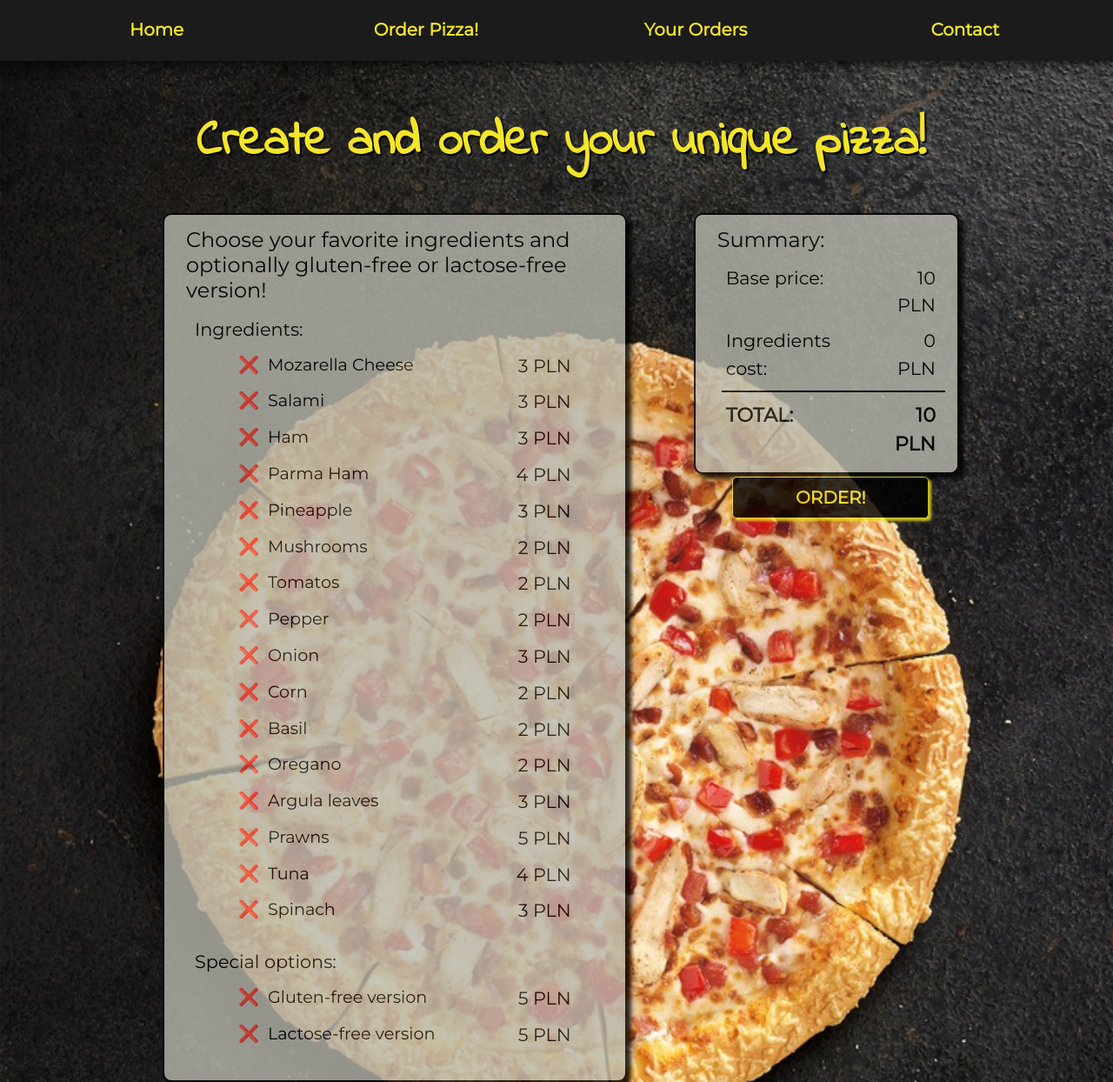
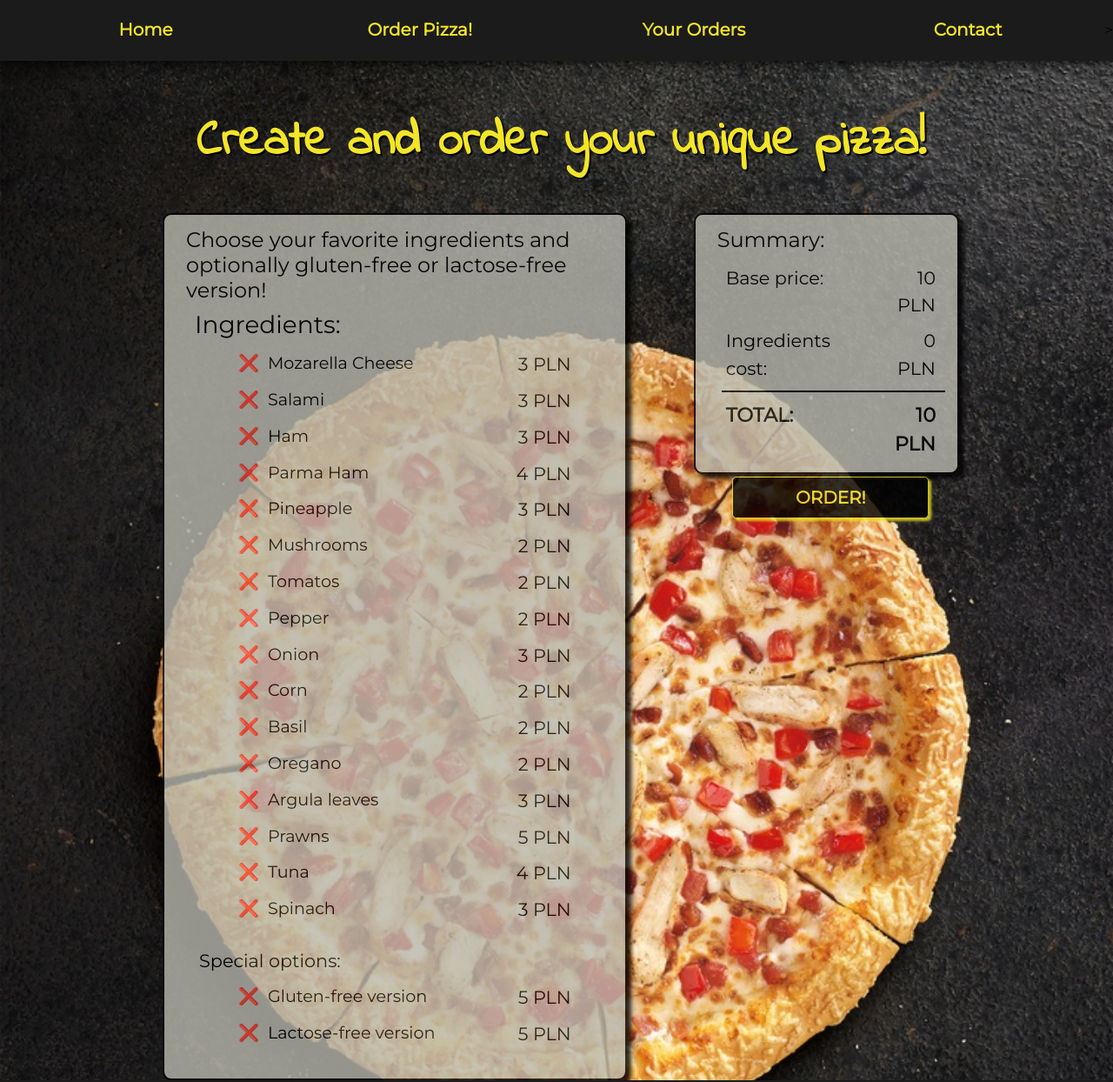
Before and after one commit to ziolek2609/HCI-Project, a Django app: page /order_pizza/ in a window 1280 px wide. Shown: the whole page at 87% size. Run offline with Django 3.2, Linux system fonts and the light colour scheme; some libraries are stand-ins or nearby versions.

Commit message:
QUL changes

```diff
--- a/static/css/main.css
+++ b/static/css/main.css
@@ -192,11 +192,11 @@ ul {
     margin-right: 10px;
 }
 
-h3 {
+#form__header-1 {
     font-size: 1.5rem;
 }
 
-h4 {
+#form__header-2 {
     font-size: 1.3rem;
     padding: 10px 0 0 20px
 }
--- a/uploads/core/models.py
+++ b/uploads/core/models.py
@@ -1,3 +1 @@
-from __future__ import unicode_literals
-
 from django.db import models
--- a/uploads/core/views.py
+++ b/uploads/core/views.py
@@ -1,9 +1,8 @@
 from django.shortcuts import render
 from django.core.files.storage import FileSystemStorage
-from scipy import stats
 
-import csv
-import pandas as pd
+
+
 
 
 def home(request):
@@ -20,58 +19,10 @@ def contact(request):
     print('Contact')
     return render(request, 'contact.html')
 
+def test(request):
+    print('Test')
+    return render(request, 'test.html')
 
 def order_pizza(request):
-    print('Order Pizza!')
-    if request.method == 'POST' and request.FILES['myfile']:
-        myfile = request.FILES['myfile']
-
-        print('\nWhat is `myfile`?')
-        print(type(myfile))
-
-        print('\nDirectly accessing `myfile` gives nothing :(')
-        print(type(str(myfile.read())))
-        print(str(myfile.read()))
-
-        fs = FileSystemStorage()
-        filename = fs.save(myfile.name, myfile)
-        print('\nHowever, when using FileSystemStorage...')
-        print('\nReading filename: %s' % filename)
-        print(type(fs.open(filename)))
-        print(fs.open(filename))
-
-        print('\nOpen and preview using pandas:')
-        df = pd.read_csv(fs.open(filename))
-        print(df)
-
-        print('\nOr with CSV module:')
-        with fs.open(filename, 'rt') as csvfile:
-            readCSV = csv.reader(csvfile, delimiter=',')
-            for row in readCSV:
-                print(row)
-
-        print('Order Pizza!')
-        r_table = df.apply(lambda x: df.apply(lambda y: r_xor_p(x, y,
-                                                                r_xor_p='r')))
-        p_table = df.apply(lambda x: df.apply(lambda y: r_xor_p(x, y,
-                                                                r_xor_p='p')))
-
-        return render(request, 'order_pizza.html',
-                      {'result_present': True,
-                       'results': {'r_table': r_table.to_html(),
-                                   'p_table': p_table.to_html()},
-                       'df': df.to_html()})
-
+    print('Order pizza!')
     return render(request, 'order_pizza.html')
-
-
-def r_xor_p(x, y, r_xor_p='r'):
-    ''' Pearson's r or its p
-    Depending of what you would like to get.
-    '''
-    r, p = stats.pearsonr(x, y)
-
-    if r_xor_p == 'r':
-        return r
-    else:
-        return p
--- a/uploads/templates/base.html
+++ b/uploads/templates/base.html
@@ -6,41 +6,37 @@
     <meta charset="utf-8" />
     <meta name="viewport" content="width=device-width, initial-scale=1, shrink-to-fit=no">
     <title>Pizzorder</title>
+
     <link rel="stylesheet" href="https://cdnjs.cloudflare.com/ajax/libs/font-awesome/4.7.0/css/font-awesome.min.css">
     <link rel="stylesheet" href="https://stackpath.bootstrapcdn.com/bootstrap/4.3.1/css/bootstrap.min.css" integrity="sha384-ggOyR0iXCbMQv3Xipma34MD+dH/1fQ784/j6cY/iJTQUOhcWr7x9JvoRxT2MZw1T" crossorigin="anonymous">
     <link href="https://fonts.googleapis.com/css?family=Indie+Flower&display=swap" rel="stylesheet">
     <link href="https://fonts.googleapis.com/css?family=Montserrat|Parisienne&display=swap" rel="stylesheet">
     <link rel="stylesheet" href="{% static 'css/main.css'%}" type=text/css />
-    <link rel="shortcut icon" href="static/img/ikona.jpg" type="imgage/x-icon">
+    <link rel="shortcut icon" href="{% static 'img/ikona.jpg'%}" type="imgage/x-icon">
 
 
 </head>
 
 <body>
-    <nav>
-        <div class="header">
-            <div class="container-fluid">
-                <div class="navbar row">
-                    <div class="nav-item col-6 col-sm-3">
-                        <a href="{% url 'home' %}">Home</a>
-                    </div>
-                    <div class="nav-item col-6 col-sm-3">
-                        <a href="{% url 'order_pizza' %}">Order Pizza!</a>
-                    </div>
-                    <div class="nav-item col-6 col-sm-3">
-                        <a href="{% url 'your_orders' %}">Your Orders</a>
-                    </div>
-                    <div class="nav-item col-6 col-sm-3">
-                        <a href="{% url 'contact' %}">Contact</a>
-                    </div>
-                </div>
-            </div>
-        </div>
+    <nav class="header">
+            <ul class="container-fluid navbar row">
+                <li class="nav-item col-6 col-sm-3">
+                    <a href="{% url 'home' %}">Home</a>
+                </li>
+                <li class="nav-item col-6 col-sm-3">
+                    <a href="{% url 'order_pizza' %}">Order Pizza!</a>
+                </li>
+                <li class="nav-item col-6 col-sm-3">
+                    <a  href="{% url 'your_orders' %}">Your Orders</a>
+                </li>
+                <li class="nav-item col-6 col-sm-3">
+                    <a href="{% url 'contact' %}">Contact</a>
+                </li>
+            </ul>>
     </nav>
     <main>
         {% block content %} {% endblock %}
     </main>
 </body>
 
-
 </html>
--- a/uploads/templates/order_pizza.html
+++ b/uploads/templates/order_pizza.html
@@ -1,11 +1,12 @@
 {% extends 'base.html' %} {% block content %}
-<div class="ordering">
+<form method="POST" class="ordering">
+    {% csrf_token %}
     <div class="row">
         <h1 class="ordertitle col-sm-12">Create and order your unique pizza!</h1>
         <div class="ingredients col-sm-7">
-            <h3>Choose your favorite ingredients and optionally gluten-free or lactose-free version!</h3>
+            <h2 id="form__header-1">Choose your favorite ingredients and optionally gluten-free or lactose-free version!</h2>
             <div class="row">
-                <h4 class="col-sm-12">Ingredients:</h4>
+                <h3 class="col-sm-12">Ingredients:</h3>
                 <div class="checkboxes col-sm-12">
                     <ul class="ing">
                         <li class="row">
@@ -74,7 +75,7 @@
                         </li>
                     </ul>
                 </div>
-                <h4 class="col-sm-12">Special options:</h4>
+                <h2 class="col-sm-12" id="form__header-2">Special options:</h4>
                 <div class="checkboxes col-sm-12">
                     <ul class="ing">
                         <li class="row">
@@ -90,15 +91,15 @@
             </div>
         </div>
         <div class="summary offset-sm-1 col-sm-4">
-            <h3>Summary:</h3>
+            <h2 id="form__header-1">Summary:</h2>
             <div class="row">
                 <span class="left col-8">Base price:</span><span class="right col-4">10 PLN</span>
                 <span class="left col-8">Ingredients cost:</span><span class="right col-4">0 PLN</span>
                 <span class="line"></span>
                 <span class="left col-8" style="font-weight: bold; font-size: 1.4rem;">TOTAL:</span><span class="right col-4" style="font-weight: bold; font-size:1.4rem">10 PLN</span>
-                <button type="button" class="btn btn-primary btn-lg offset-1 col-10 order">ORDER!</button>
+                <button type="submit" class="btn btn-primary btn-lg offset-1 col-10 order">ORDER!</button>
             </div>
         </div>
-    </div>
+    </form>
 
     {% endblock %}
--- a/uploads/urls.py
+++ b/uploads/urls.py
@@ -9,4 +9,5 @@ urlpatterns = [
     url('order_pizza/', views.order_pizza, name='order_pizza'),
     url('your_orders/', views.your_orders, name='your_orders'),
     url('contact/', views.contact, name='contact'),
+    url('test/', views.test, name='test'),
 ]
```
Also changed, not shown: uploads/core/forms.py (+0 -8 lines), uploads/core/apps.py (line endings or trailing spaces).
